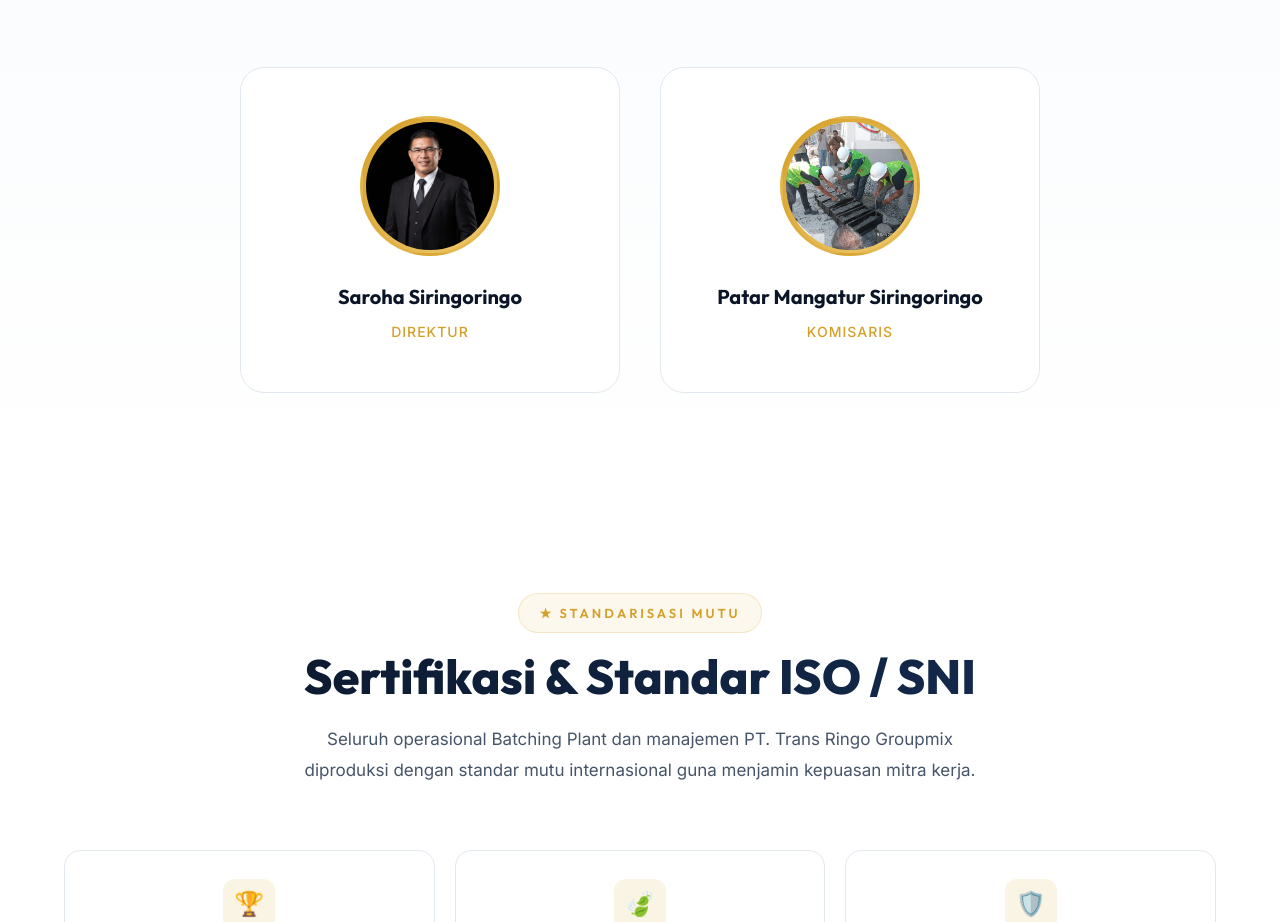
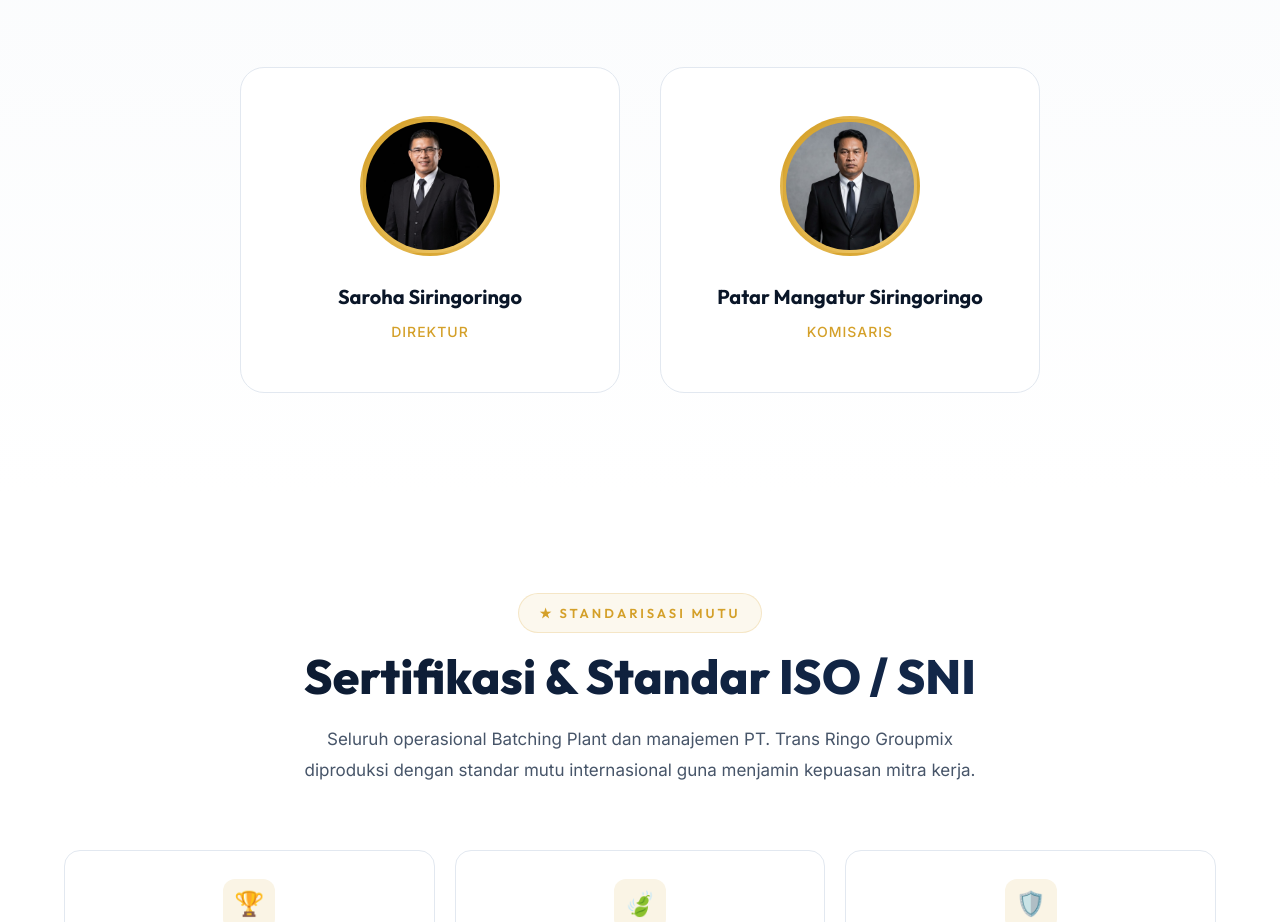
Before and after one commit to WagYu31/pt-trans-ringo-groupmix, a Next.js app: page / in a window 1280 px wide. Shown: the part 5170-6092 px from the top of the page. Built offline with nearby package versions, Linux system fonts and the light colour scheme.

Commit message:
feat: change Commissioner's photo to the official portrait image

```diff
--- a/app/components/Team.js
+++ b/app/components/Team.js
@@ -13,8 +13,8 @@ export default function Team() {
     {
       name: 'Patar Mangatur Siringoringo',
       role: 'Komisaris',
-      image: '/images/team-work.jpeg',
-      position: 'center',
+      image: '/images/commissioner-portrait.jpg',
+      position: 'top',
     },
   ];
 
```
Also changed, not shown: public/images/commissioner-portrait.jpg (added).
